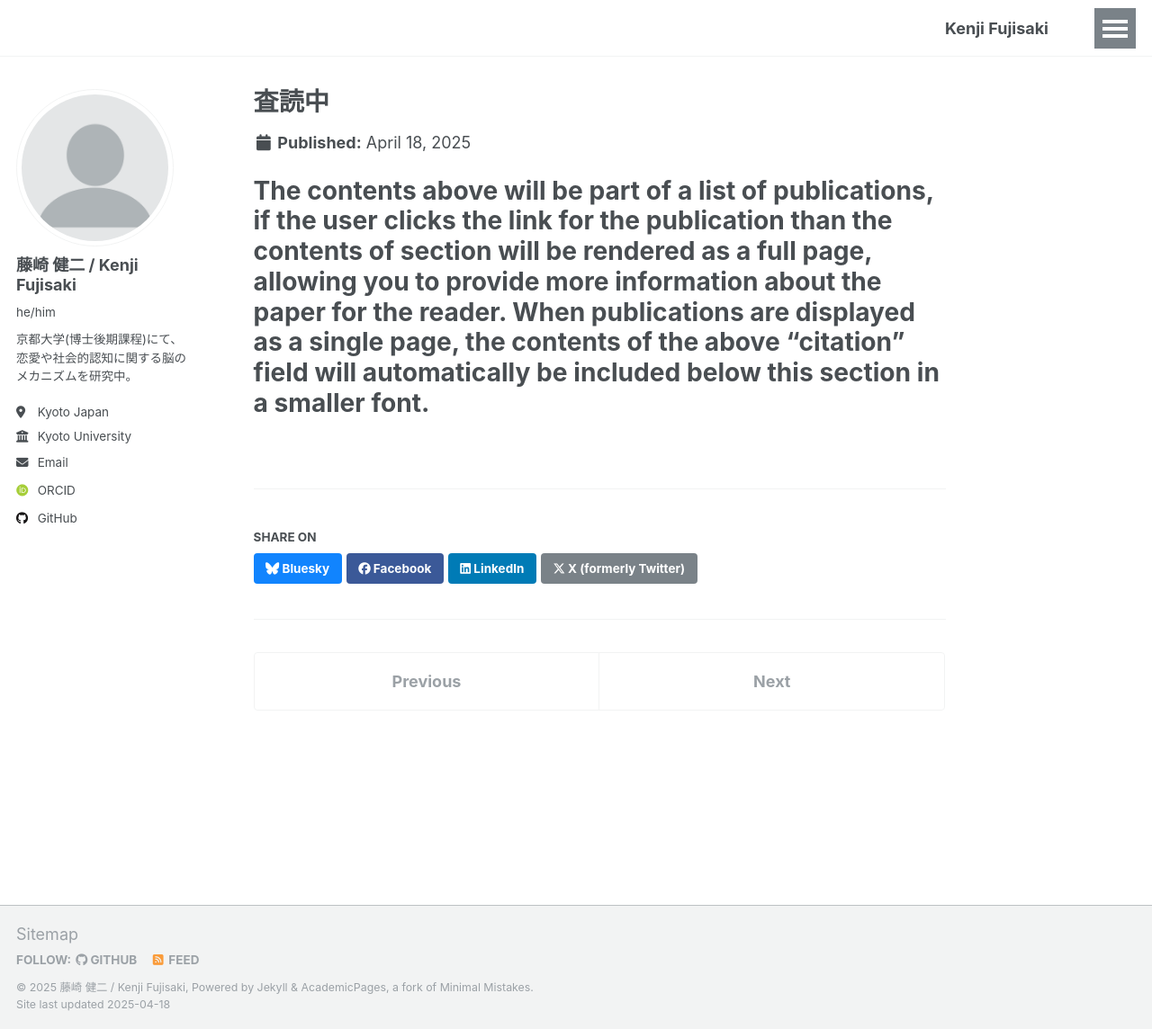
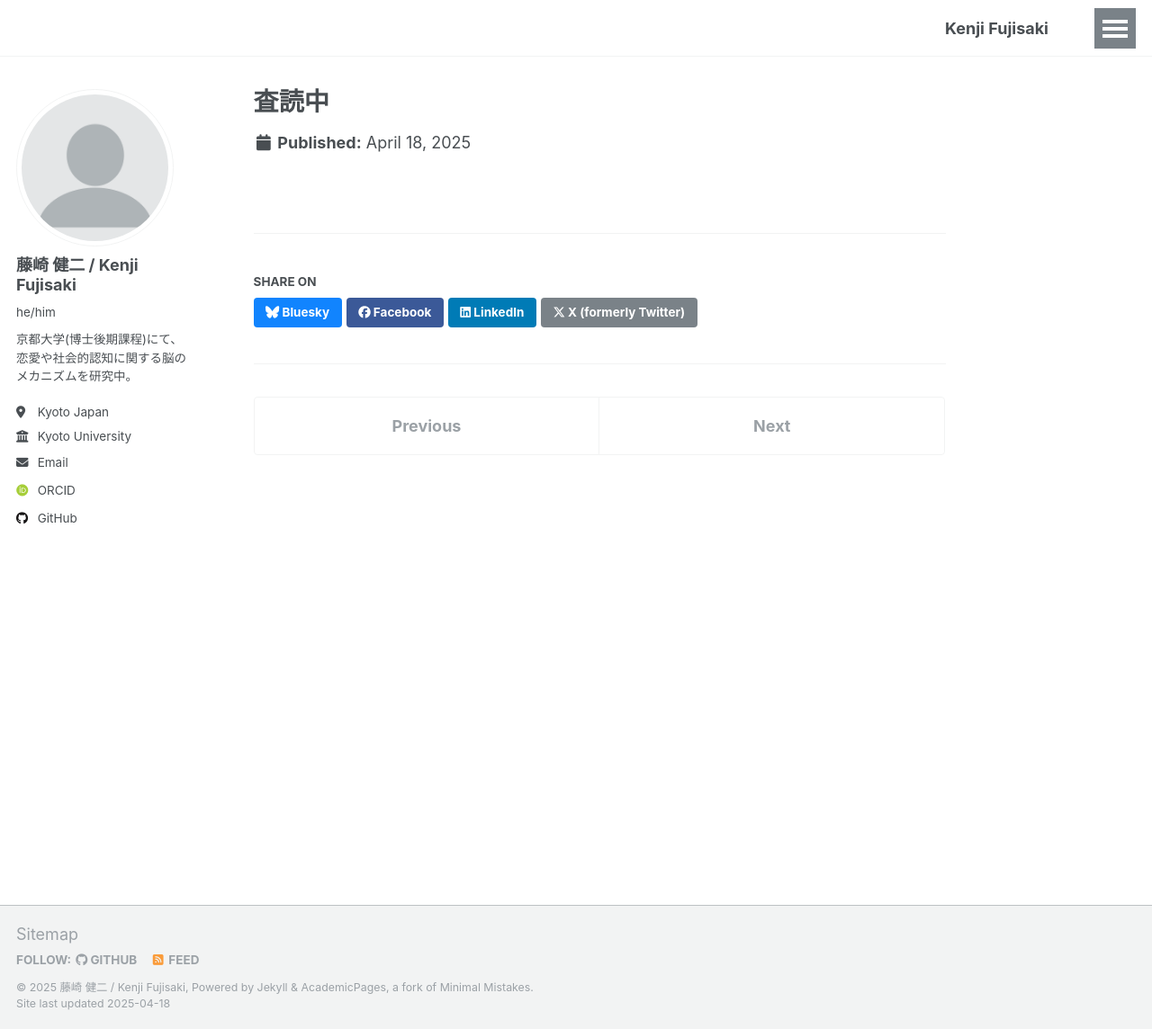
Before and after one commit to kenjifujisaki-research/kenjifujisaki-research.github.io, a Jekyll site: the page built from _publications/paper1.md, in a window 1280 px wide and 1144 px high. Shown: the whole window at 90% size. Built offline with Jekyll 4.4.1, drawn with Linux system fonts in a browser that asks for light colours; some web fonts are replaced.

Commit message:
Update paper1.md

```diff
--- a/_publications/paper1.md
+++ b/_publications/paper1.md
@@ -11,4 +11,6 @@ category: manuscripts
 # bibtexurl: 'http://academicpages.github.io/files/bibtex1.bib'
 # citation: 'Your Name, You. (2009). &quot;Paper Title Number 1.&quot; <i>Journal 1</i>. 1(1).'
 ---
-# The contents above will be part of a list of publications, if the user clicks the link for the publication than the contents of section will be rendered as a full page, allowing you to provide more information about the paper for the reader. When publications are displayed as a single page, the contents of the above "citation" field will automatically be included below this section in a smaller font.
+<!--
+The contents above will be part of a list of publications, if the user clicks the link for the publication than the contents of section will be rendered as a full page, allowing you to provide more information about the paper for the reader. When publications are displayed as a single page, the contents of the above "citation" field will automatically be included below this section in a smaller font.
+-->
```
